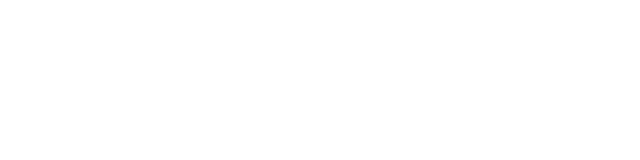
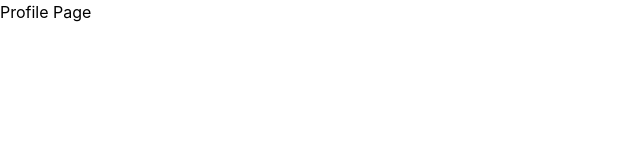
Before and after one commit to TUANKIET0397/TikTok_UI, a React (Vite) app: page /profile in a window 1280 px wide. Before the commit this address had no page. Shown: the top 160 px of the page, without its empty margins (0-640 px from the left). Built offline with nearby package versions, Linux system fonts and the light colour scheme.

Commit message:
change position of route, put the route out

```diff
--- a/src/App.jsx
+++ b/src/App.jsx
@@ -1,13 +1,13 @@
 import { BrowserRouter, Routes, Route } from 'react-router-dom';
-import Home from '@/pages/Home';
-import Following from '@/pages/Following';
-
+import { publicRoutes } from '@/routes';
 function App() {
     return (
         <BrowserRouter>
             <Routes>
-                <Route path="/" element={<Home />} />
-                <Route path="/following" element={<Following />} />
+                {publicRoutes.map((route, index) => {
+                    const Page = route.component;
+                    return <Route key={index} path={route.path} element={<Page />} />;
+                })}
             </Routes>
         </BrowserRouter>
     );
--- /dev/null
+++ b/src/pages/Profile/index.jsx
@@ -0,0 +1,5 @@
+function Profile() {
+    return <div>Profile Page </div>;
+}
+
+export default Profile;
--- a/src/routes/index.jsx
+++ b/src/routes/index.jsx
@@ -1,5 +1,24 @@
-const publicRoutes = [];
+import Home from '@/pages/Home';
+import Following from '@/pages/Following';
+import Profile from '@/pages/Profile';
 
+// Không cần đăng nhập vẫn có thể xem được trang chủ và trang following
+const publicRoutes = [
+    {
+        path: '/',
+        component: Home,
+    },
+    {
+        path: '/following',
+        component: Following,
+    },
+    {
+        path: '/profile',
+        component: Profile,
+    },
+];
+
+// Cần đăng nhập mới có thể xem được trang profile, upload video, ... nên để privateRoutes
 const privateRoutes = [];
 
 export { publicRoutes, privateRoutes };
```
